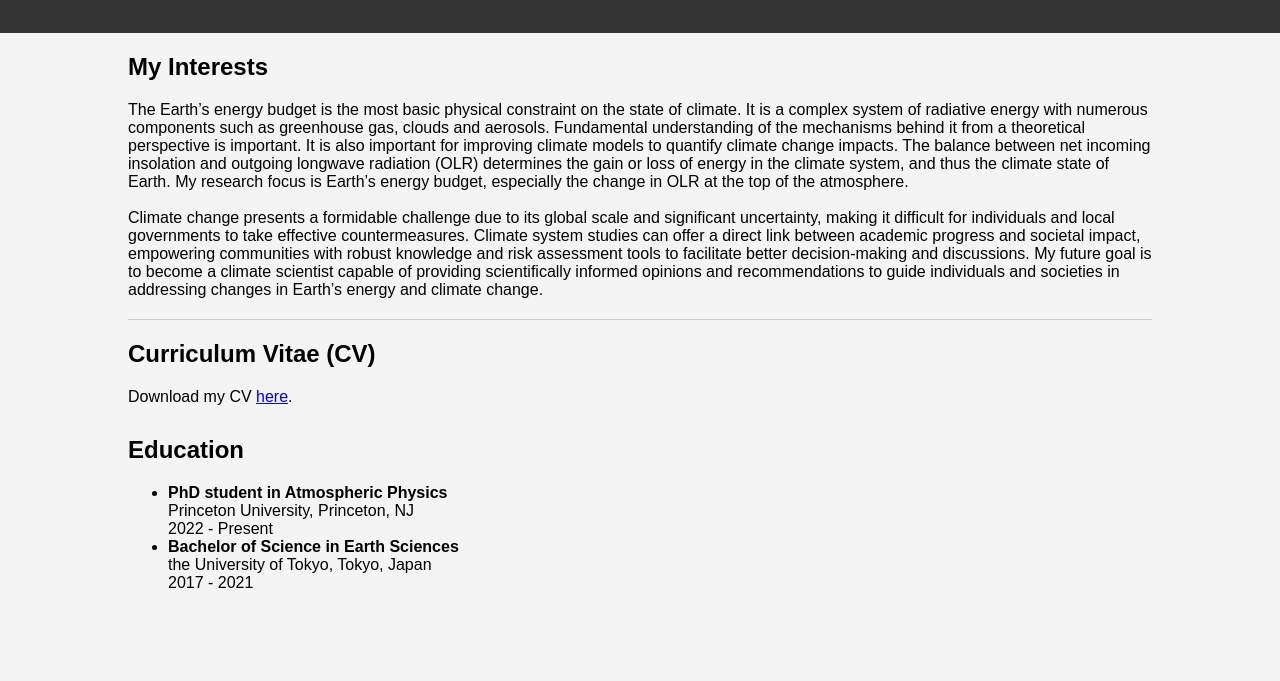
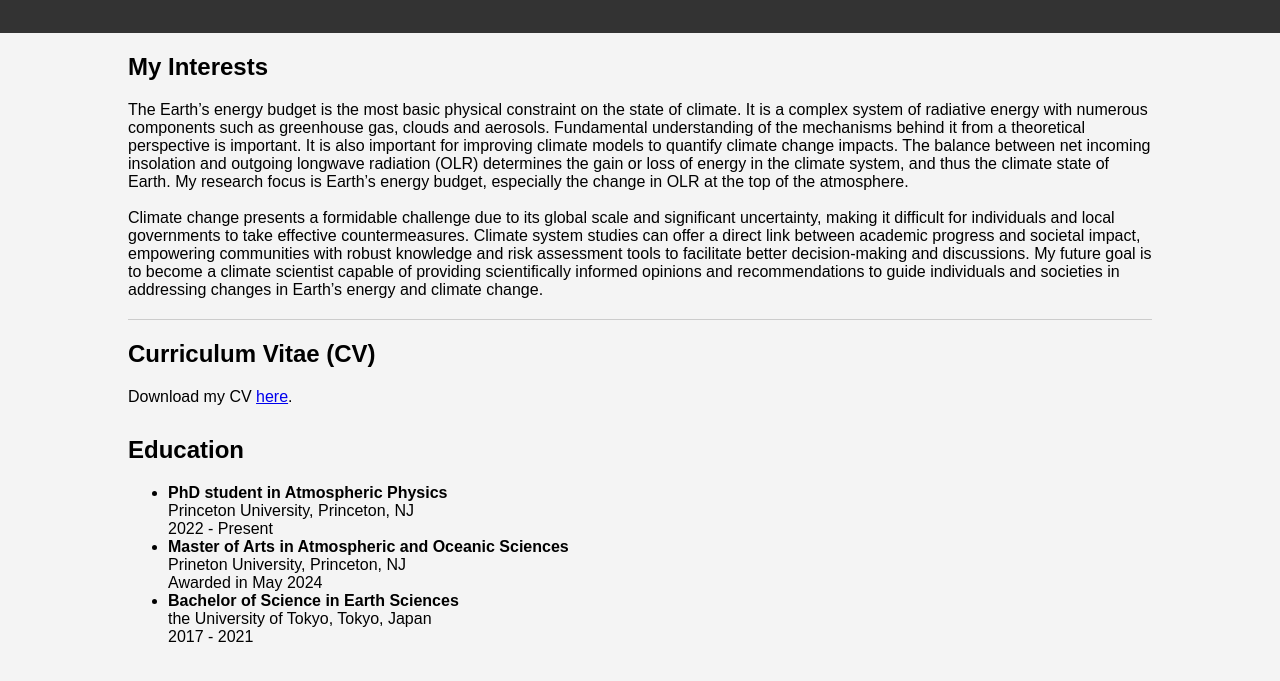
Before and after one commit to l-hirose/personal-website, a plain HTML site: page index.html in a window 1280 px wide. Shown: the part 99-780 px from the top of the page. Drawn offline with Linux system fonts and the light colour scheme.

Commit message:
Update index.html
Added master

```diff
--- a/index.html
+++ b/index.html
@@ -67,6 +67,11 @@ Climate change presents a formidable challenge due to its global scale and signi
                     2022 - Present
                 </li>
                 <li>
+                    <strong>Master of Arts in Atmospheric and Oceanic Sciences</strong><br>
+                    Prineton University, Princeton, NJ<br>
+                    Awarded in May 2024
+                </li>
+                <li>
                     <strong>Bachelor of Science in Earth Sciences</strong><br>
                     the University of Tokyo, Tokyo, Japan<br>
                     2017 - 2021
```
